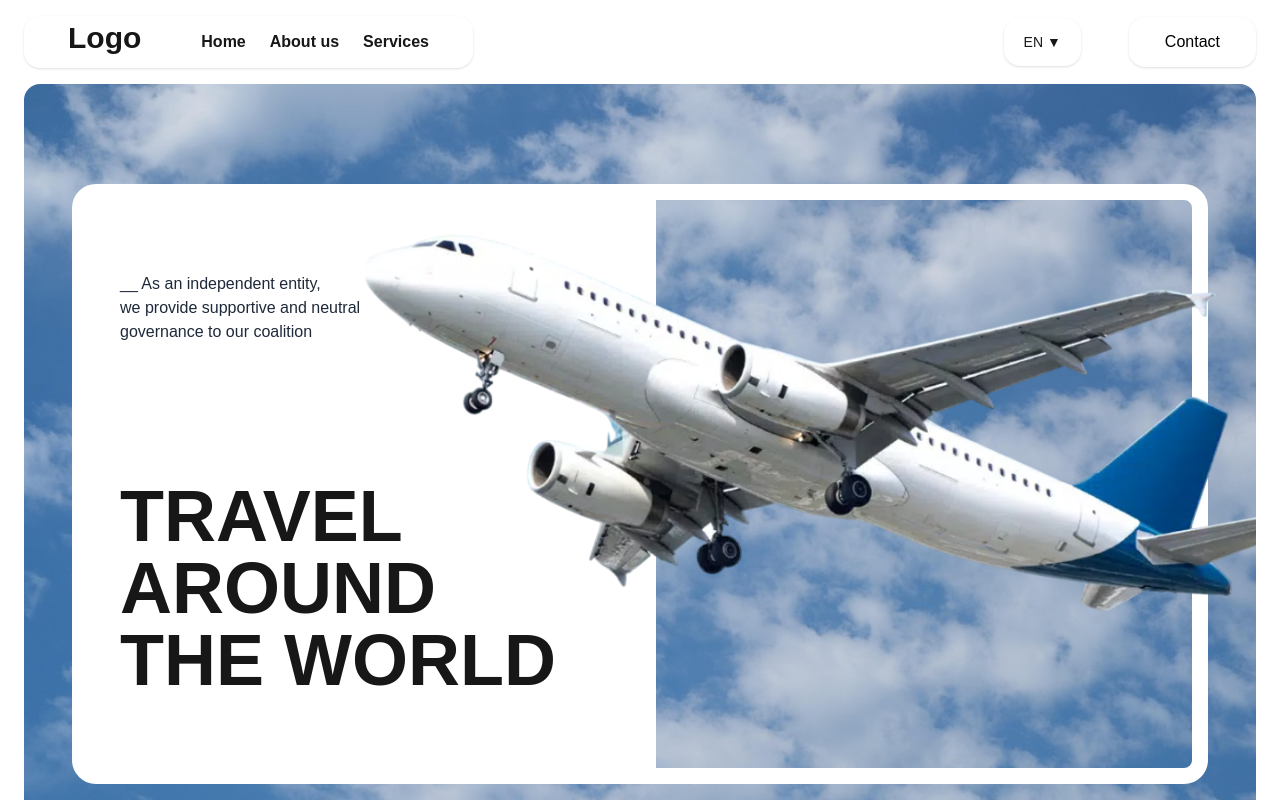
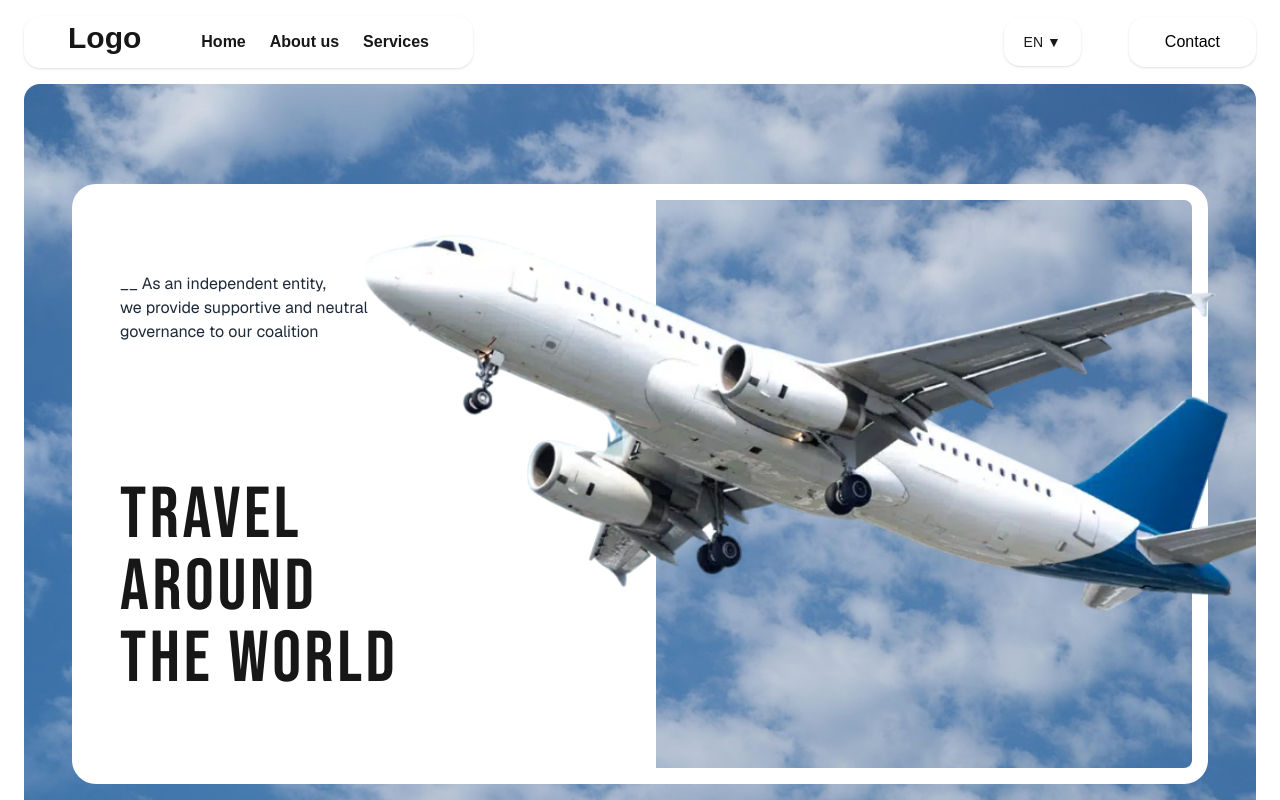
Before and after one commit to sinthujank-Navicode/Manitravels_Finals, a Next.js app: page / in a window 1280 px wide. Shown: the top 800 px of the page. Built offline with nearby package versions, Linux system fonts and the light colour scheme.

Commit message:
font changes

```diff
--- a/app/components/footer.js
+++ b/app/components/footer.js
@@ -1,6 +1,6 @@
 export default function Footer() {
   return (
-      <footer className="bg-white text-black px-4 md:px-16 py-8 ">
+    <footer className="bg-white text-black px-4 md:px-16 py-8">
       <div className="max-w-12xl mx-auto grid gap-12 md:grid-cols-5 sm:grid-cols-2 text-sm">
 
         <div>
--- a/app/components/hero.js
+++ b/app/components/hero.js
@@ -1,9 +1,25 @@
 "use client";
 import { motion } from "framer-motion";
+import { Bebas_Neue, Montserrat } from 'next/font/google';
+
+// Initialize the fonts
+const bebasNeue = Bebas_Neue({
+  weight: ['400'], // Bebas Neue typically only has one weight
+  subsets: ['latin'],
+  display: 'swap',
+  variable: '--font-bebas-neue',
+});
+
+const montserrat = Montserrat({
+  weight: ['400', '500', '700'],
+  subsets: ['latin'],
+  display: 'swap',
+  variable: '--font-montserrat',
+});
 
 export default function Section1() {
   return (
-    <section className="min-h-screen md:mx-6 mx-3 flex flex-col md:flex-row items-center justify-between p-4 md:p-8 lg:p-12 relative overflow-hidden rounded-2xl">
+    <section className={`${bebasNeue.variable} ${montserrat.variable} min-h-screen md:mx-6 mx-3 flex flex-col md:flex-row items-center justify-between p-4 md:p-8 lg:p-12 relative overflow-hidden rounded-2xl`}>
       {/* Background Zoom Animation */}
       <motion.div
         className="absolute top-0 left-0 w-full h-full z-[-1] bg-cover bg-center rounded-2xl"
@@ -17,18 +33,17 @@ export default function Section1() {
         }}
       />
 
-
       {/* First Box - Text Section */}
       <div className="flex flex-col justify-center items-start text-start z-[40] bg-white bg-opacity-20 p-6 md:p-12 w-full md:w-[50%] min-h-[600px] 2xl:min-h-[750px] relative md:rounded-l-3xl">
         {/* Small Paragraph */}
-     <p className="text-md text-gray-800">
+        <p className="text-md text-gray-800 font-sans">
           __ As an independent entity,<br /> we provide supportive and neutral<br /> governance to our coalition
         </p>
         <br />
         <br />
         <br />
         <br />
-        <h1 className="text-5xl md:text-7xl font-extrabold mt-10">
+        <h1 className="text-5xl md:text-7xl font-normal mt-10 tracking-wider" style={{ fontFamily: 'var(--font-bebas-neue)' }}>
           TRAVEL<br /> AROUND <br />THE WORLD
         </h1>
       </div>
```
Lines whose indentation alone changed are shown as unchanged.
